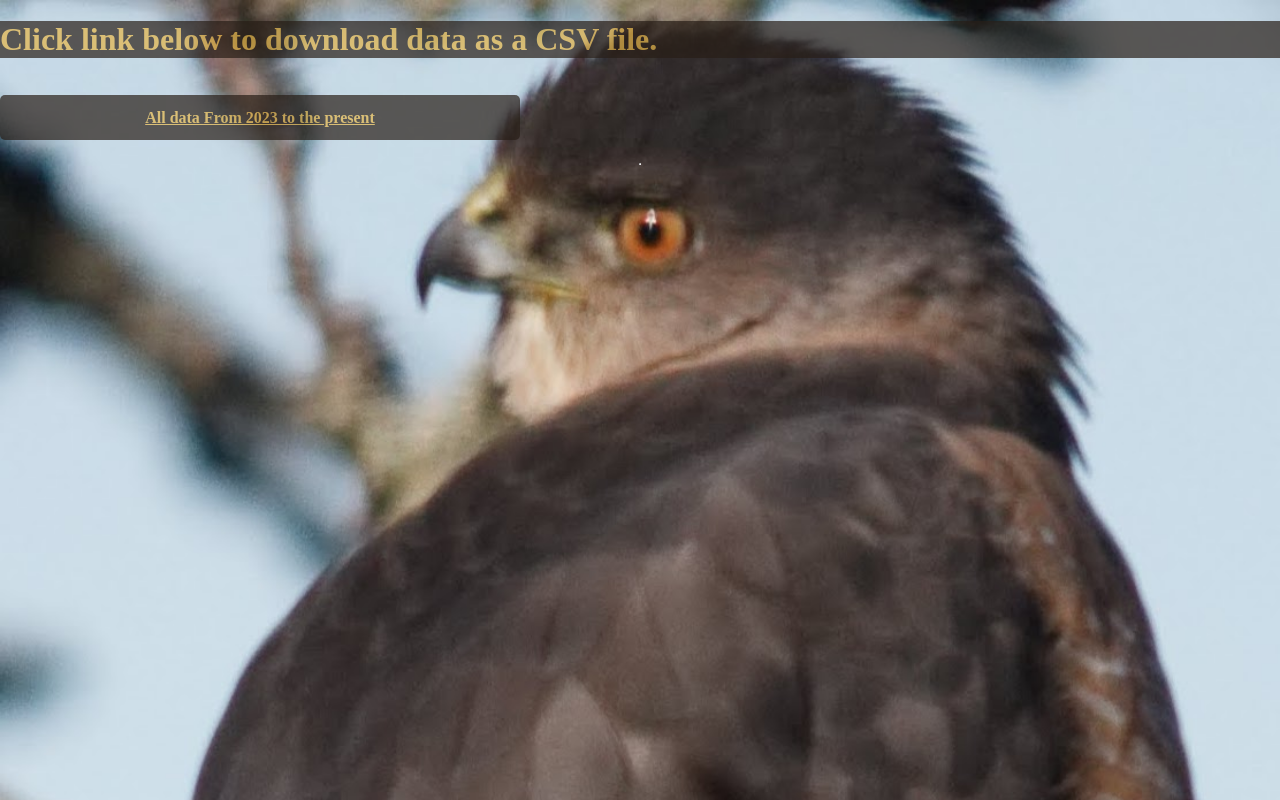
After one commit to commonloon/coha-gcloud, a Flask app: template templates/coha-download.html in a window 1280 px wide. The commit adds this page. Run offline with Flask 2, Linux system fonts and the light colour scheme; the template is opened without the code that fills it, so the values that code supplies are empty.

Commit message:
Added /data endpoint for data download
Also made some style tweaks.

```diff
--- a/main.py
+++ b/main.py
@@ -4,20 +4,24 @@ import datetime
 import pytz
 import csv
 import html
-import simplejson as json
 from google.cloud import storage
 
 from flask import Flask
 from flask import render_template, request
 
 STORAGE_BUCKET_NAME= "coha-data"
-FIELD_NAMES = [
+STORAGE_BUCKET_PUBLIC_URL = "https://storage.googleapis.com/" + STORAGE_BUCKET_NAME
+FORM_FIELD_NAMES = [
     "quadrat", "station",
     "cloud", "wind", "noise", "latitude", "longitude",
     "detection", "direction", "distance",
     "email", "notes"
 ]
+FILE_FIELD_NAMES = FORM_FIELD_NAMES.copy()
+FILE_FIELD_NAMES.append("timestamp")
 
+SUMMARY_FILE_NAME = "COHA-data-all-years.csv"
+SUMMARY_FILE_PUBLIC_URL = STORAGE_BUCKET_PUBLIC_URL + "/" + SUMMARY_FILE_NAME
 
 app = Flask(__name__, template_folder="templates")
 
@@ -53,20 +57,22 @@ def csvWriteToGoogleCloud(filename, columns, data):
         except Exception as e:
             return "Failed to create bucket to save data.  Data NOT saved, sorry"
 
-    # files are basically all blobs in the google cloud
+    # files are all blobs in the google cloud
     blob = bucket.blob(filename)
+    blob.cache_control = "max-age=0,no-store"  # disable caching so clients can read immediately after update
     try:
         with blob.open('w') as csvfile:
             writer = csv.DictWriter(csvfile, fieldnames=columns)
             writer.writeheader()
-            writer.writerow(data)
+            for row in data:
+                writer.writerow(row)
         msg = "saved data to file {}".format(filename)
     except Exception as e:
         msg = "Failed to save data"
 
     return msg
 
-def getDataFiles(year=2023):
+def getData(year=None):
     """
     Read all the data files for the specified year and return an array of dicts whose keys are the field names
 
@@ -82,13 +88,22 @@ def getDataFiles(year=2023):
         return "Failed to open data bucket " + STORAGE_BUCKET_NAME + ", sorry"
 
     # check all blobs in the bucket, adding those from this year to the list
-    year = str(year)  # need the year as a string
-    pattern = "[A-X]\.[0-9][0-9]\." + year
+    year = year  # need the year as a string
+    data_file_pattern = "[A-X]\.([0-9]){2}\.([0-9]){4}-[0-1][0-9]-[0-3][0-9]\.[0-6][0-9]-[0-6][0-9]-[0-6][0-9]\.csv"
+    year_pattern = "[A-X][.][0-9][0-9][.]" + str(year)
     names = []
     for blob in storage_client.list_blobs(STORAGE_BUCKET_NAME):
         name = blob.name
-        if re.match(pattern, name):
-            names.append(name)
+        # only process appropriately named files.  Who knows what else we'll stick in the bucket later
+        if re.match(data_file_pattern, name):
+            # if a year is selected, only choose matching files
+            if year is not None:
+                # get data for the selected year
+                if re.match(year_pattern, name):
+                    names.append(name)
+            else:
+                # otherwise return all the data
+                names.append(name)
 
     for name in names:
         blob = bucket.blob(name)
@@ -163,9 +178,8 @@ def save_data():
     (email, quadrat) = getCookieData()
 
     # get the form data
-    fieldNames = FIELD_NAMES
-    csvColumns = fieldNames.copy()
-    csvColumns.append("timestamp")
+    fieldNames = FORM_FIELD_NAMES
+    csvColumns = FILE_FIELD_NAMES
     fields = {"timestamp": timestamp}
     msg = ""
     for field in fieldNames:
@@ -208,7 +222,7 @@ def save_data():
     agent = str(request.headers.get("user-agent"))
     iphone = re.search('iPhone', agent) is not None
 
-    msg = csvWriteToGoogleCloud(filename, csvColumns, fields)
+    msg = csvWriteToGoogleCloud(filename, csvColumns, [fields])
     return render_template('coha-ui.html',
                            email=email, quadrat=quadrat, message=msg, iphone=iphone,
                            quadrats=quadrats, stations=stations, coords=loadStationCoords())
@@ -223,11 +237,46 @@ def show_map():
     year = datetime.date.today().year
 
     # look for files matching the current year.  If none found, look for previous year
-    data = getDataFiles(year)
+    (data, years) = getData(year)
 
     # Build a structure to pass to the web template.  The template will handle all the map stuff.
     return render_template('coha-map.html', data=data, year=year)
 
+@app.route('/data/')
+def csv_data():
+    """
+    Return all the data as a csv file
+    """
+    # gather all the data
+    data = getData()
+
+    # compile lists of the data from each year, so we can save year files
+    yearly_data = {}
+    for i in range(0, len(data)):
+        year = data[i]["timestamp"][0:4]
+        if year in yearly_data:
+            yearly_data[year].append(data[i])
+        else:
+            yearly_data[year] = [data[i]]
+
+    # create the summary data file
+    csvWriteToGoogleCloud(SUMMARY_FILE_NAME, FILE_FIELD_NAMES, data)
+
+    # now write summary files for all years
+    #TODO: this is inefficient.  Eventually we will be in a state where data from prior years doesn't change.
+    #TODO: (continued) In that case, we should only update the file for the current year
+    yearly_summaries = {}
+    years = sorted(yearly_data.keys())
+    for year in yearly_data.keys():
+        year_file_name = "COHA-data-" + str(year) + ".csv"
+        yearly_summaries[year] = STORAGE_BUCKET_PUBLIC_URL + "/" + year_file_name
+        csvWriteToGoogleCloud(year_file_name, FILE_FIELD_NAMES, yearly_data[year])
+
+    # return a redirect to the google cloud storage URL
+    return render_template("coha-download.html",
+                           all_years=SUMMARY_FILE_PUBLIC_URL,
+                           years=years,
+                           yearly_summaries=yearly_summaries)
 
 
 if __name__ == '__main__':
--- a/requirements.txt
+++ b/requirements.txt
@@ -3,6 +3,5 @@ Flask==2.2.2
 google-cloud-storage
 gunicorn==20.1.0
 pytz
-simplejson
 ua-parser
 virtualenv
--- a/static/coha.css
+++ b/static/coha.css
@@ -52,6 +52,7 @@ form {
   padding: 20px;
   width: 100%;
   display: grid;
+  opacity: 0.9;
 }
 
 label {
--- /dev/null
+++ b/templates/coha-download.html
@@ -0,0 +1,54 @@
+<!DOCTYPE html>
+<html lang="en">
+<head>
+    <meta charset="UTF-8">
+    <title>COHA Survey Data Download</title>
+    <style>
+        html {
+          background: url('/static/COHA.jpg') no-repeat center top fixed;
+          -webkit-background-size: cover;
+          -moz-background-size: cover;
+          -o-background-size: cover;
+          background-size: cover;
+        }
+        html, body {
+          margin: 0;
+          padding: 0;
+          height: 100%;
+        }
+
+        body {
+          display: flex; /* or css grid for more intricate layouts */
+          flex-direction: column;
+        }
+        h1 {
+            color: #E3B448;
+            background: #281f18;
+            opacity: 0.7;
+        }
+        .button {
+            display: block;
+            width: 500px;
+            height: 25px;
+            color: #E3B448;
+            background: #281f18;
+            opacity: 0.7;
+            padding: 10px;
+            text-align: center;
+            border-radius: 5px;
+            font-weight: bold;
+            line-height: 25px;
+            margin-top: 15px;
+            margin-bottom:15px;
+        }
+    </style>
+</head>
+<body>
+<H1>Click link below to download data as a CSV file.</H1>
+<a class="button" href="{{ all_years }}">All data From 2023 to the present</a>
+<hr>
+{% for year in years %}
+<a class="button" href="{{ yearly_summaries[year] }}">{{ year }} summary</a>
+{% endfor %}
+</body>
+</html>
```
